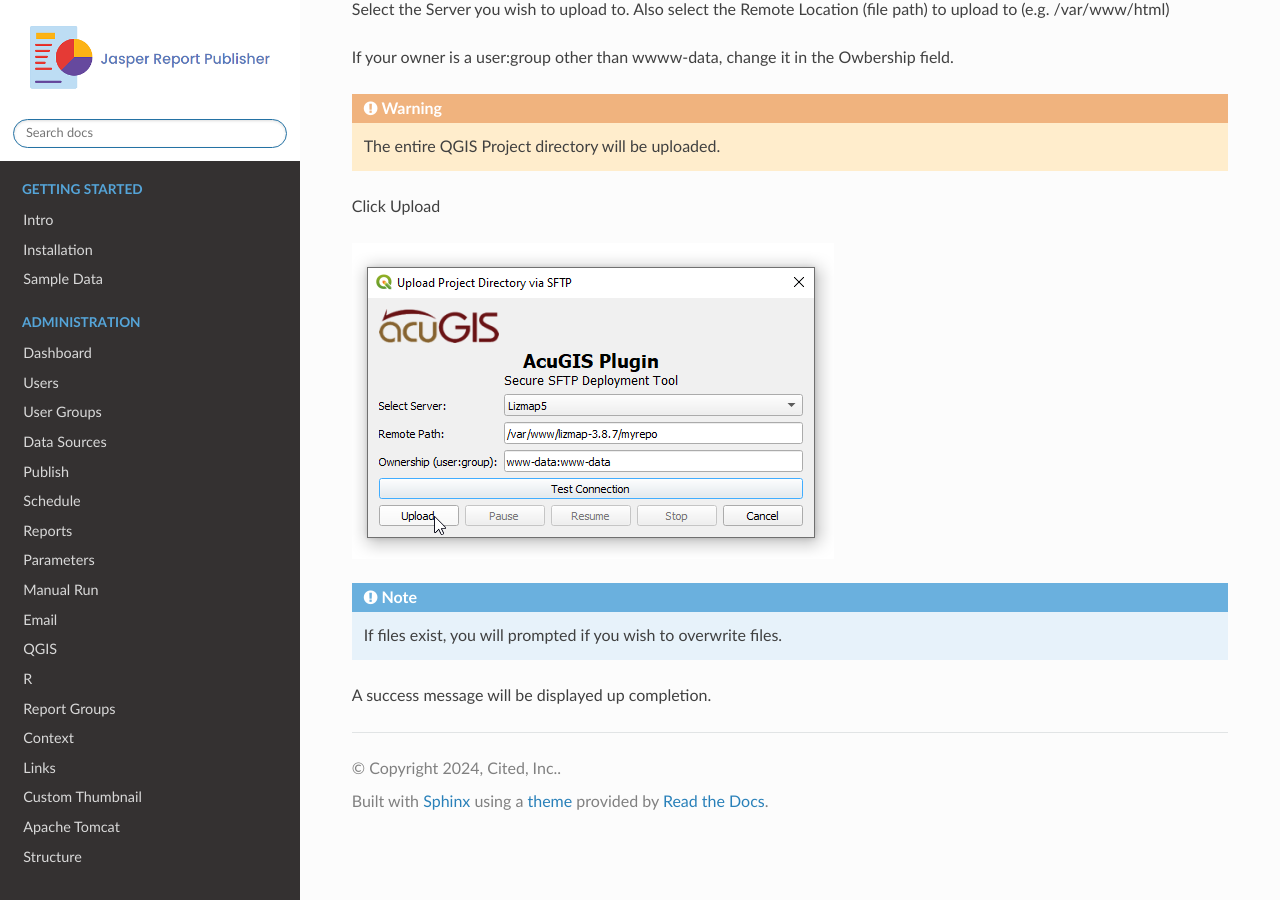
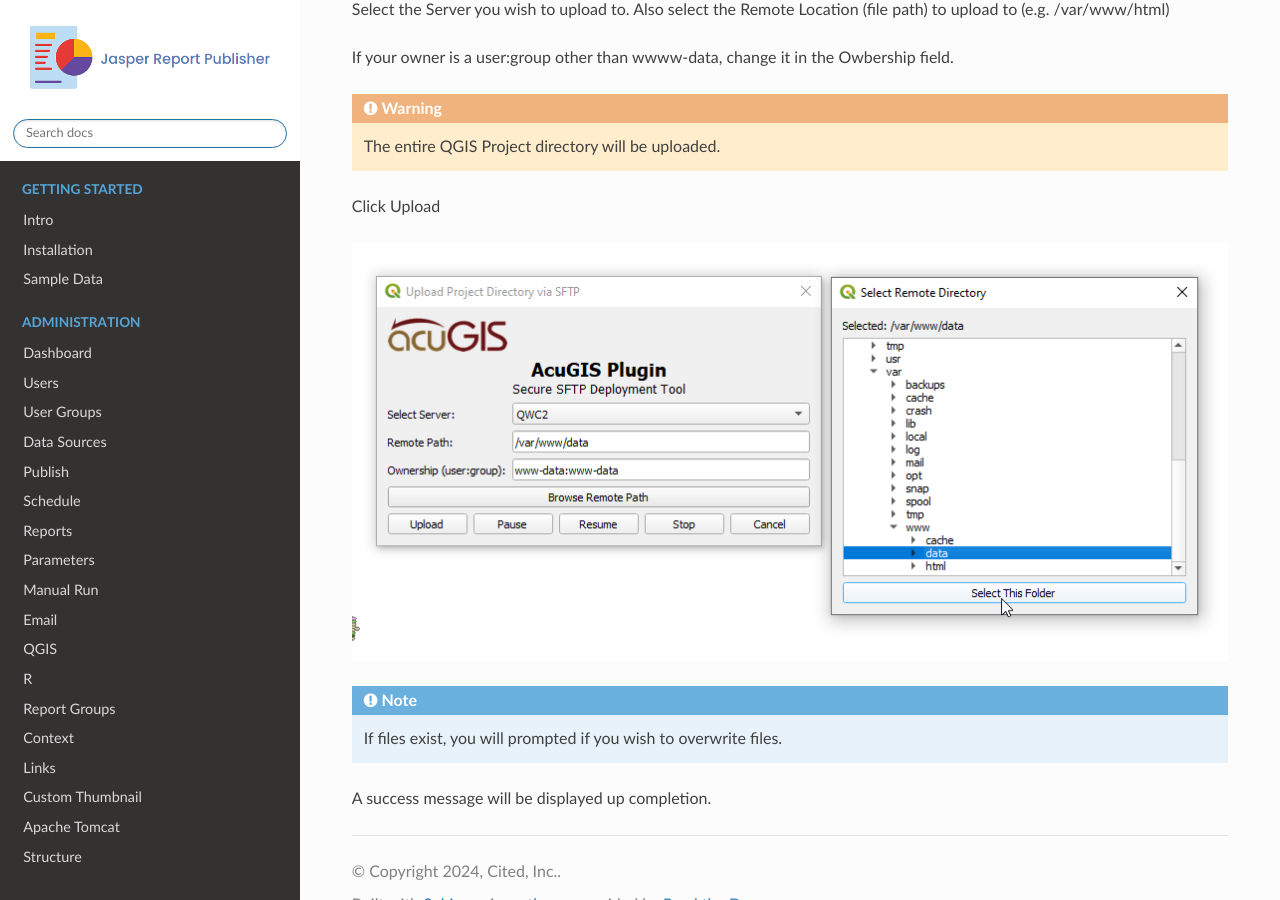
Before and after one commit to AcuGIS/jasper-report-publisher, a Sphinx documentation site: the page built from docs/plugin.rst, in a window 1280 px wide and 900 px high, scrolled down 2195 px. Built offline with Sphinx 7.4.7 and the Read the Docs theme 3.1.0, drawn with Linux system fonts in a browser that asks for light colours; pages that are not in the unit, such as notebooks, are missing from menus.

Commit message:
Update plugin.rst

```diff
--- a/docs/plugin.rst
+++ b/docs/plugin.rst
@@ -42,7 +42,7 @@
 
 Click Upload
 
-.. image:: Upload.png
+.. image:: RemoteBrowser.png
 
 .. note::
     If files exist, you will prompted if you wish to overwrite files.
```
